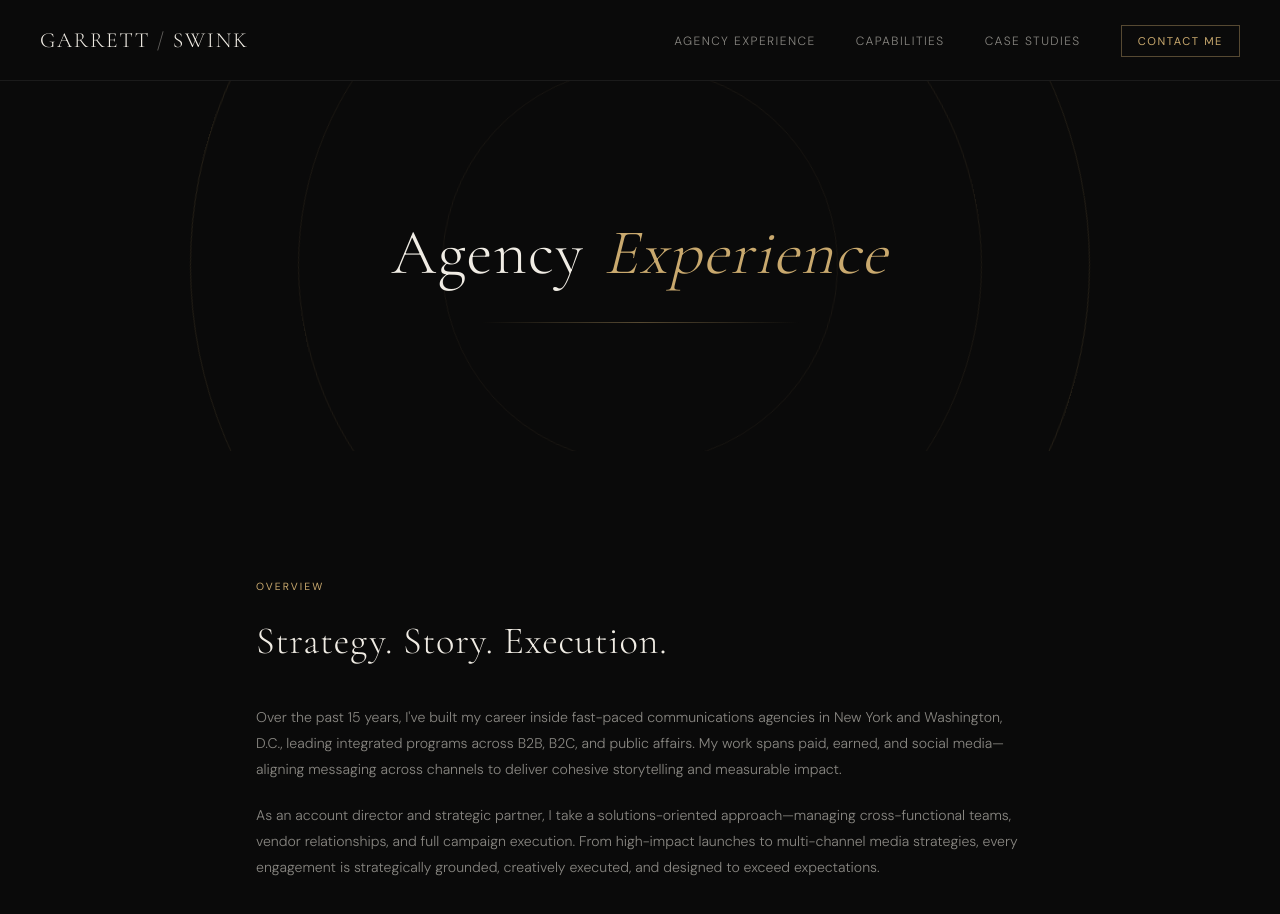
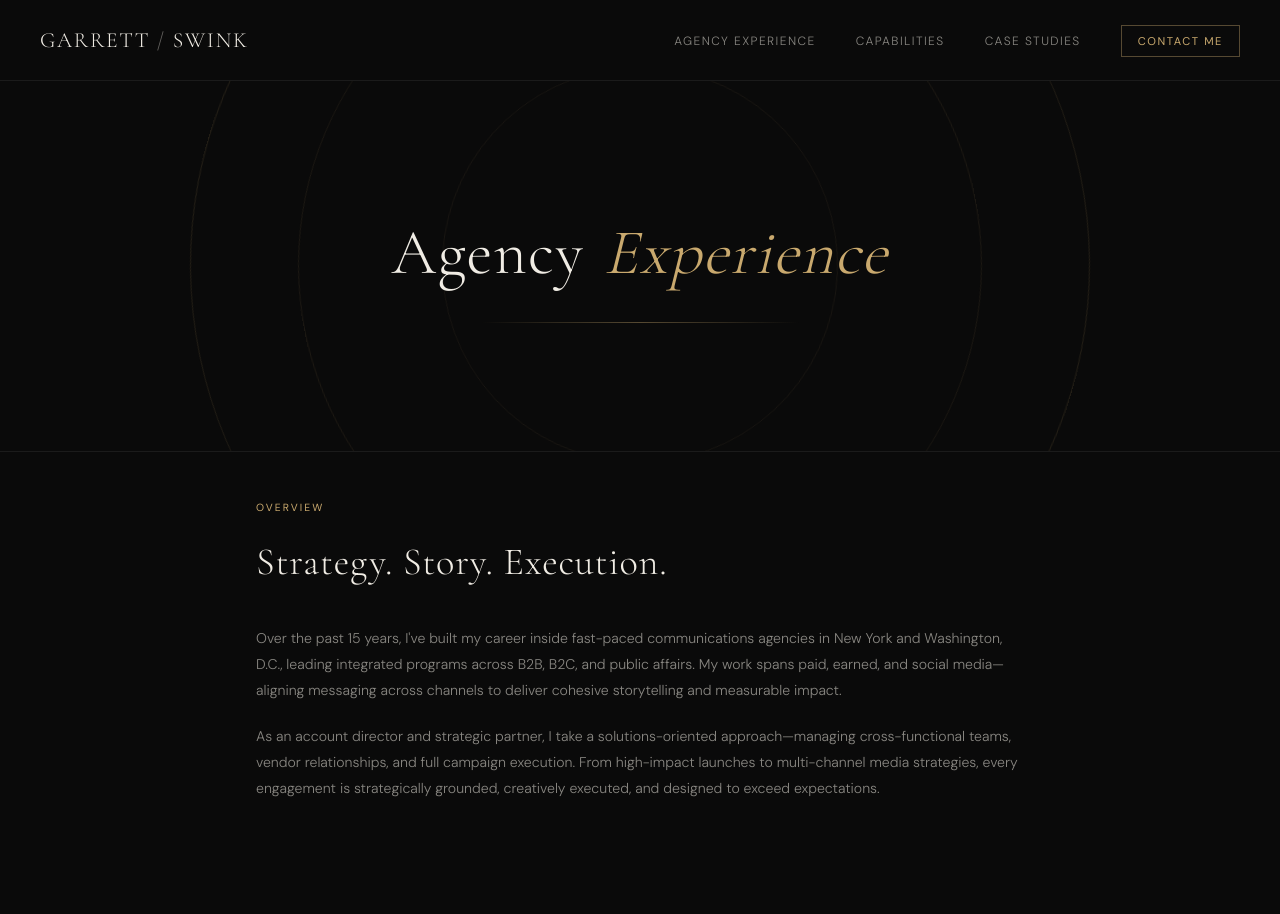
Before and after one commit to garrettswink/refresh-tests, a Next.js app: page /experience in a window 1280 px wide. Shown: the top 914 px of the page. Built offline with nearby package versions, Linux system fonts and the light colour scheme.

Commit message:
sub-page layout adjustments

```diff
--- a/components/Overview.tsx
+++ b/components/Overview.tsx
@@ -7,7 +7,7 @@ type OverviewProps = {
 
 export default function Overview({ eyebrow = "Overview", heading, body }: OverviewProps) {
   return (
-    <section className="relative px-6 py-24 md:py-32">
+    <section className="relative px-6 pt-8 pb-24 md:pt-12 md:pb-32">
       <div className="max-w-3xl mx-auto">
         <p className="text-[0.65rem] tracking-[0.2em] uppercase text-[#c9a96e] mb-6">
           {eyebrow}
--- a/components/PageBanner.tsx
+++ b/components/PageBanner.tsx
@@ -18,7 +18,7 @@ export default function PageBanner({ titleStart, titleAccent }: PageBannerProps)
   }, []);
 
   return (
-    <section className="relative overflow-hidden">
+    <section className="relative overflow-hidden border-b border-white/[0.07]">
       {/* Orbital rings */}
       <div
         aria-hidden
```
